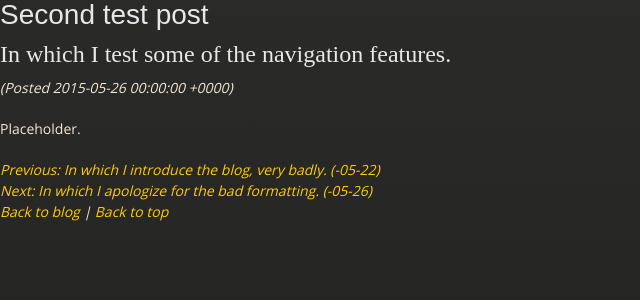
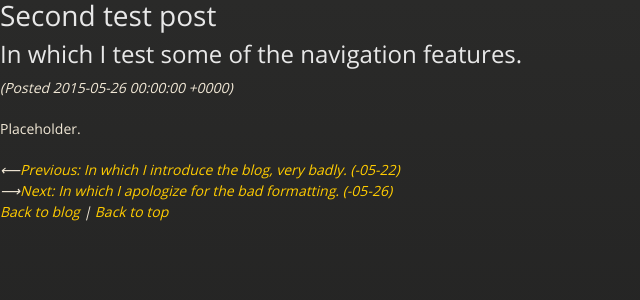
Before and after one commit to goltz20707/goltz20707.github.io, a Jekyll site: the page built from _posts/2015-05-26-second-test-post.md, in a window 1280 px wide. Shown: the top 300 px of the page, without its empty margins (0-640 px from the left). Built offline with Jekyll 4.4.1, drawn with Linux system fonts in a browser that asks for light colours.

Commit message:
More fun with formatting.

```diff
--- a/_includes/post-footer.html
+++ b/_includes/post-footer.html
@@ -1,11 +1,11 @@
 
 <div class="nav">
   {% if page.previous.url %}
-  <a class="prev" href="{{page.previous.url}}">Previous:
+  &xlarr;<a class="prev" href="{{page.previous.url}}">Previous:
   {{page.previous.excerpt}} ({{page.previous.date | date: '-%m-%d'}})</a><br/>
   {% endif %}
   {% if page.next.url %}
-  <a class="prev" href="{{page.next.url}}">Next:
+  &xrarr;<a class="prev" href="{{page.next.url}}">Next:
   {{page.next.excerpt}} ({{page.next.date | date: '-%m-%d'}})</a>
   {% endif %}
 </div>
--- a/css/default.css
+++ b/css/default.css
@@ -36,5 +36,5 @@
 }
 
 /* Defaults for various tags. */
-h1 { font-family: sans-serif; }
-h2 { font-family: cursive; }
+/* h1 { font-family: sans-serif; } */
+/* h2 { font-family: cursive; } */
```
